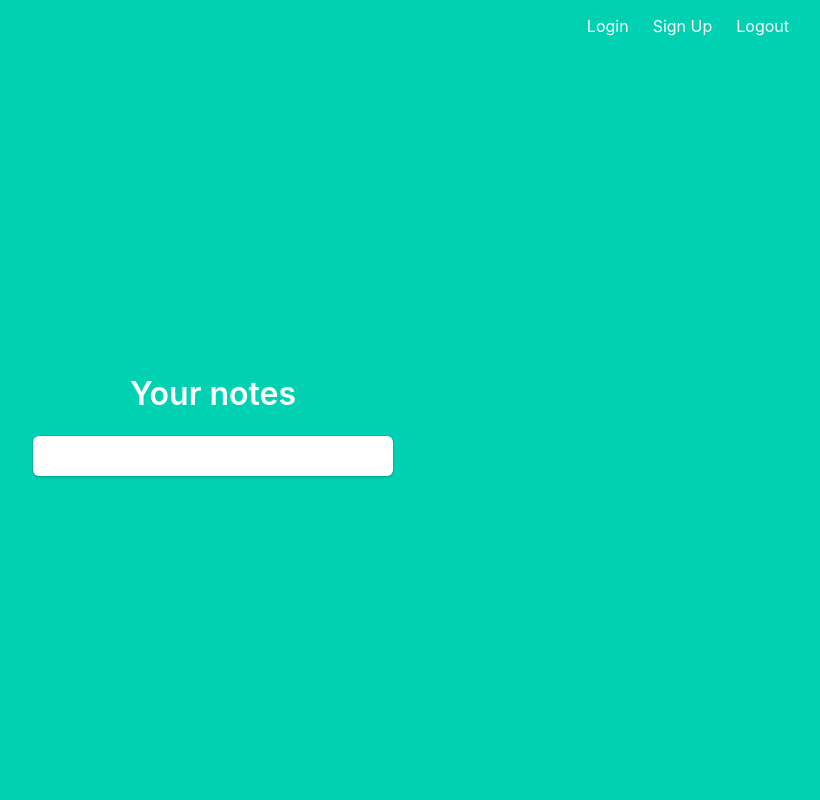
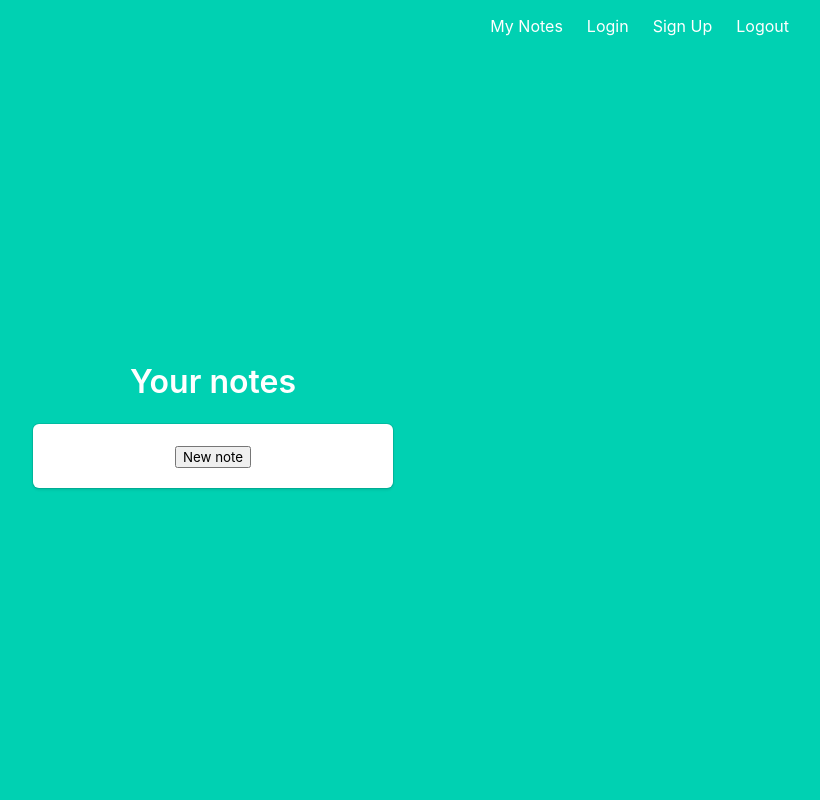
Before and after one commit to jake-derry/flask-workshop, a Flask app: page /notes/all in a window 1280 px wide. Shown: the whole page, without its empty margins (427-1247 px from the left). Run offline with Flask 2, Linux system fonts and the light colour scheme; the visitor is signed in with stand-in values (Sample User, id 1); data comes from the database, SQL or seed files in the repository; data that the repository does not hold is empty.

Commit message:
Added deleting notes, a link to my notes, and a button to add notes

```diff
--- a/notes/controllers.py
+++ b/notes/controllers.py
@@ -22,3 +22,9 @@ def add_note():
     db.session.commit()
     return redirect(url_for('notes.display_all_notes'))
   return render_template('note.html', form=form)
+
+@login_required
+def delete_note(note_id):
+  Note.query.filter_by(id=note_id).delete()
+  db.session.commit()
+  return redirect(url_for('notes.display_all_notes'))
--- a/notes/routes.py
+++ b/notes/routes.py
@@ -11,4 +11,9 @@ routes = [
     'view_func' : display_all_notes,
     'methods' : ['GET']
   },
+  {
+    'name' : '<int:note_id>',
+    'view_func' : delete_note,
+    'methods' : ['POST']
+  }
 ]
--- a/templates/all_notes.html
+++ b/templates/all_notes.html
@@ -9,10 +9,16 @@
           <li class="box">
             <h1 class="box">{{ note.title }}</h1>
             <p>{{ note.content }}</p>
+            <form method="POST" action="/notes/{{ note.id }}">
+              <input type="submit" value="Delete"/>
+            </form>
             <br>
           </li>
         {% endfor %}
       </ul>
+      <form action="/notes/add">
+        <input type="submit" value="New note"/>
+    </form>
     </div>
 </div>
 {% endblock %}
--- a/templates/base.html
+++ b/templates/base.html
@@ -18,6 +18,9 @@
 
                     <div id="navbarMenuHeroA" class="navbar-menu">
                         <div class="navbar-end">
+                            <a href="{{ url_for('notes.display_all_notes') }}" class="navbar-item">
+                              My Notes
+                            </a>
                             <a href="{{ url_for('auth.login') }}" class="navbar-item">
                                 Login
                             </a>
```
Also changed, not shown: README.md.
